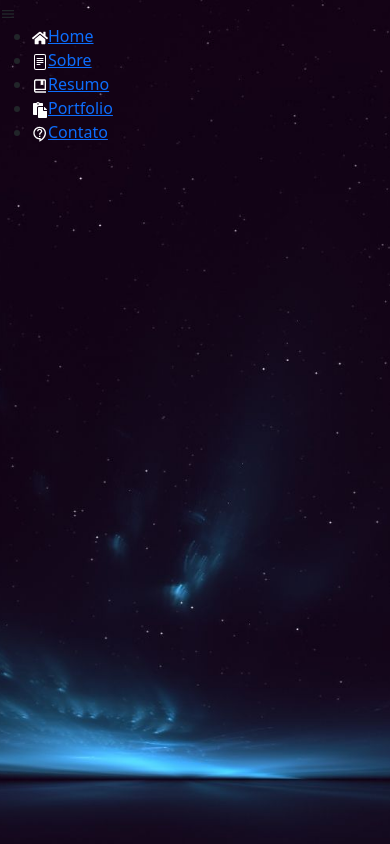
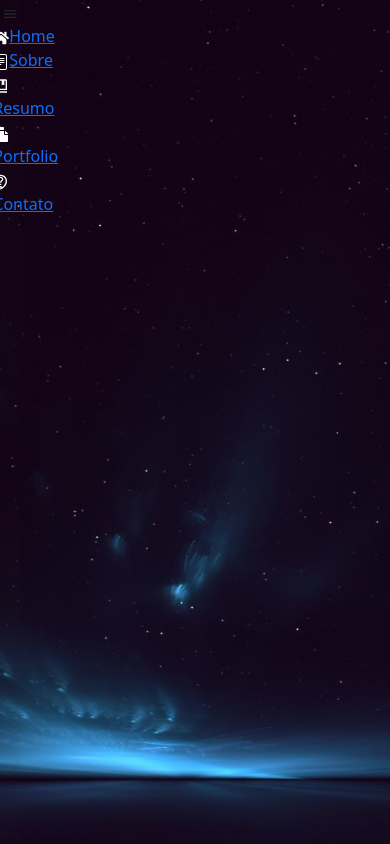
Before and after one commit to eng-Bruno/portfolio, a React (Create React App) app: page / in a window 390 px wide. Built offline with nearby package versions, Linux system fonts and the light colour scheme.

Commit message:
estilizando o header mobile

```diff
--- a/src/components/Header.css
+++ b/src/components/Header.css
@@ -5,3 +5,12 @@
     inset: 0 75% 0 0;
     background-color: hsla(0, 40%, 98%, 0.092);
 }
+
+.header-mobile {
+    display: flex;
+    position: fixed;
+    flex-direction: column;
+    align-items: center;
+    inset: 0 95% 0 0;
+    background-color: hsla(0, 2%, 19%, 0.0558);
+}
```
